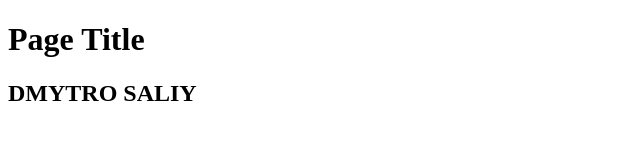
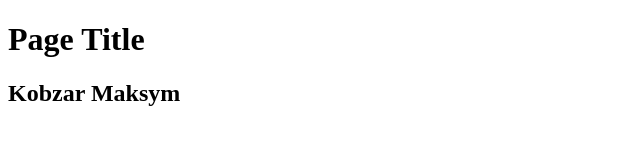
Before and after one commit to mvkobzar-max/git-test, a website: page index.html in a window 1280 px wide. Shown: the full height of the page, 0-640 px from the left. Drawn offline with Linux system fonts and the light colour scheme.

Commit message:
Update index.html

```diff
--- a/index.html
+++ b/index.html
@@ -9,7 +9,8 @@
 
 <body>
    <h1>Page Title</h1>
-   <h2>DMYTRO SALIY</h2>
+   <h2>Kobzar Maksym</h2>
 </body>
 
+
 </html>
```
